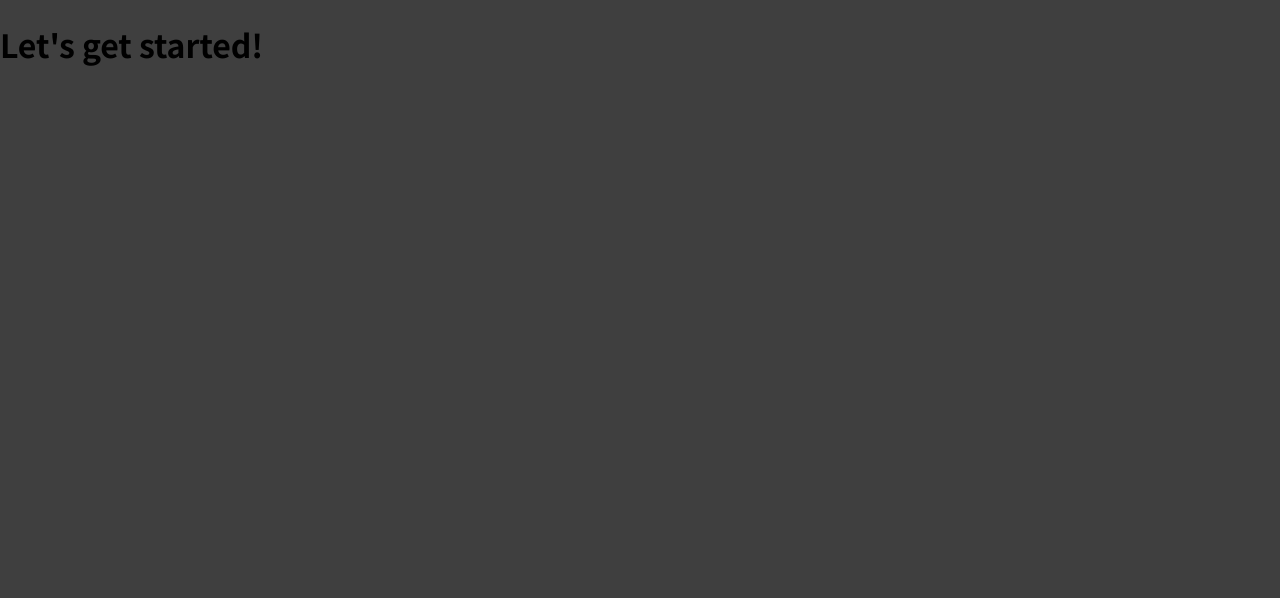
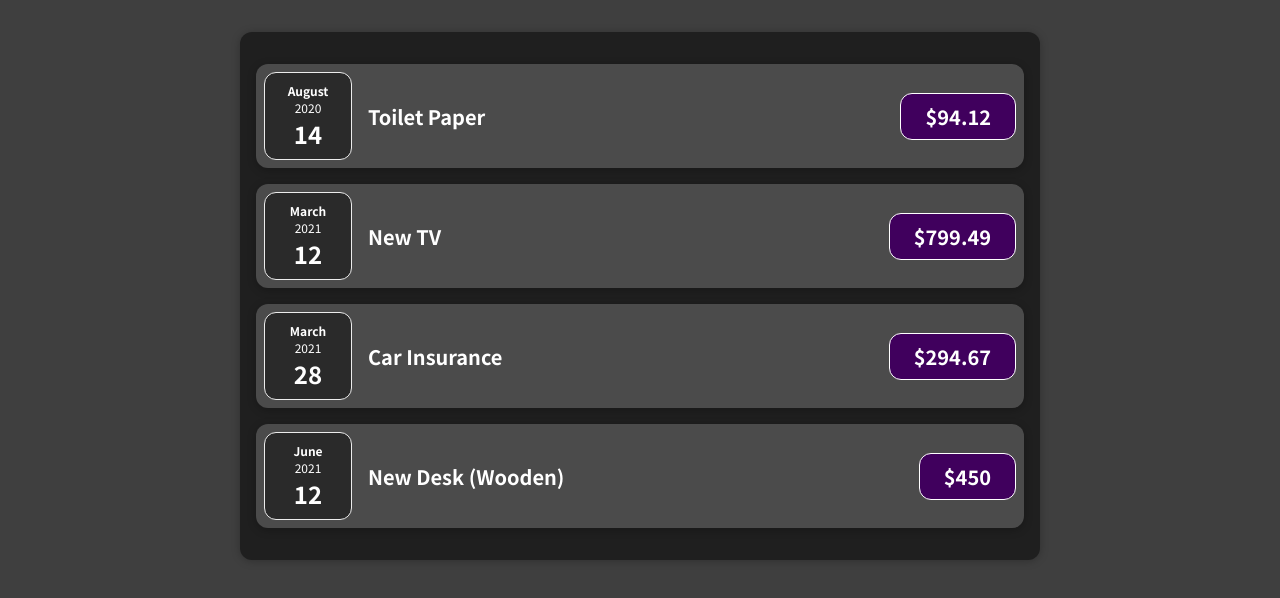
Before and after one commit to thysia-zosa/react-course, a JavaScript app in the folder 03-react-basic-and-components/: page / in a window 1280 px wide. Shown: the top 598 px of the page. Built offline with nearby package versions, Linux system fonts and the light colour scheme; the HTML template or start-up script is replaced by a standard one.

Commit message:
Complete Challenge 1

```diff
--- a/03-react-basic-and-components/src/App.js
+++ b/03-react-basic-and-components/src/App.js
@@ -1,3 +1,5 @@
+import ExpenseList from "./components/ExpenseList";
+
 function App() {
   const expenses = [
     {
@@ -23,7 +25,7 @@ function App() {
 
   return (
     <div>
-      <h1>Let's get started!</h1>
+      <ExpenseList expenses={expenses} />
     </div>
   );
 }
--- /dev/null
+++ b/03-react-basic-and-components/src/components/ExpenseDate.js
@@ -0,0 +1,16 @@
+import './ExpenseDate.css';
+
+function ExpenseDate({date}){
+  const year = date.getFullYear();
+  const month = date.toLocaleString('en-US', {month: 'long'});
+  const day = date.toLocaleString('en-US', {day: '2-digit'});
+  return (
+    <div className='expense-date'>
+      <div className='expense-date__month'>{month}</div>
+      <div className='expense-date__year'>{year}</div>
+      <div className='expense-date__day'>{day}</div>
+    </div>
+  );
+}
+
+export default ExpenseDate;
--- /dev/null
+++ b/03-react-basic-and-components/src/components/ExpenseItem.js
@@ -0,0 +1,16 @@
+import ExpenseDate from './ExpenseDate';
+import './ExpenseItem.css';
+
+function ExpenseItem({date,amount,title}) {
+  return (
+    <div className='expense-item'>
+      <ExpenseDate date={date} />
+      <div className='expense-item__description'>
+        <h2>{title}</h2>
+        <div className='expense-item__price'>${amount}</div>
+      </div>
+    </div>
+  );
+}
+
+export default ExpenseItem;
--- /dev/null
+++ b/03-react-basic-and-components/src/components/ExpenseList.js
@@ -0,0 +1,21 @@
+import ExpenseItem from "./ExpenseItem";
+import "./ExpenseList.css";
+
+function ExpenseList({ expenses }) {
+  return (
+    <div className="expense-list">
+      {expenses.map((item, index) => {
+        return (
+          <ExpenseItem
+            key={index}
+            date={item.date}
+            amount={item.amount}
+            title={item.title}
+          />
+        );
+      })}
+    </div>
+  );
+}
+
+export default ExpenseList;
```
